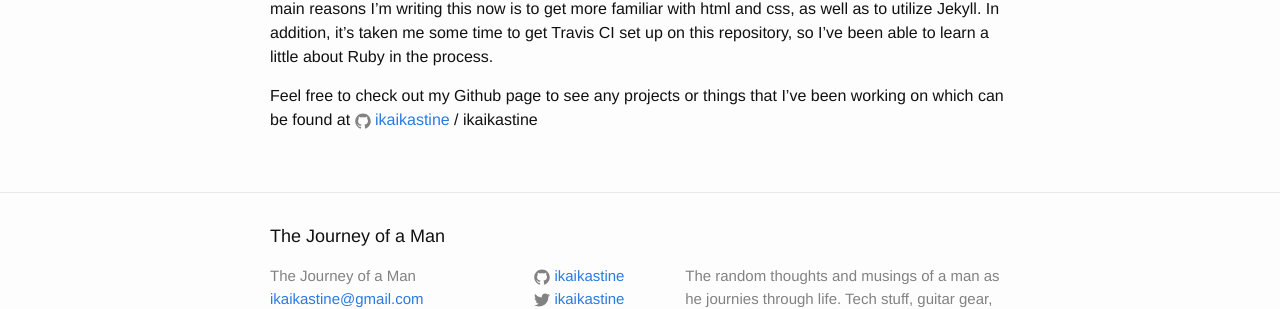
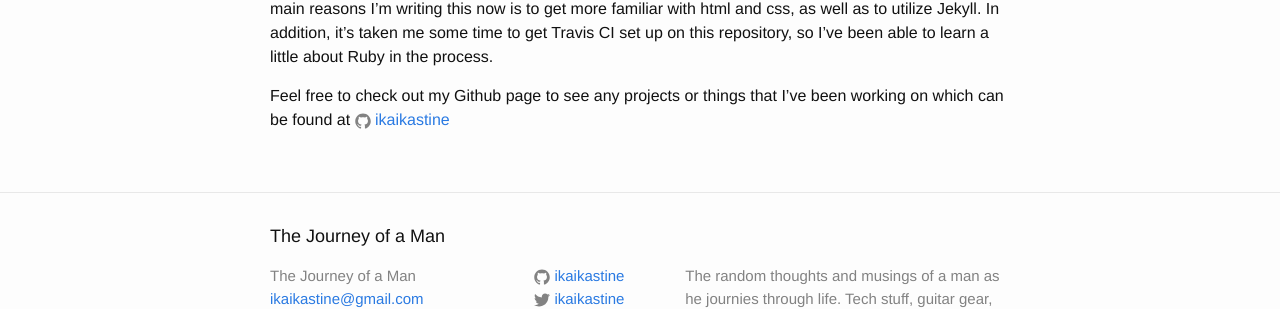
Before and after one commit to ikaikastine/ikaikastine.github.io, a Jekyll site: the page built from about.md, in a window 1280 px wide. Shown: the part 971-1280 px from the top of the page. Built offline with Jekyll 4.4.1, drawn with Linux system fonts in a browser that asks for light colours.

Commit message:
removed extra username

```diff
--- a/about.md
+++ b/about.md
@@ -46,4 +46,4 @@ been able to learn a little about Ruby in the process.
 
 Feel free to check out my Github page to see any projects or things that I've
 been working on which can be found at
-{% include icon-github.html username="ikaikastine" %} / ikaikastine
+{% include icon-github.html username="ikaikastine" %}
```
